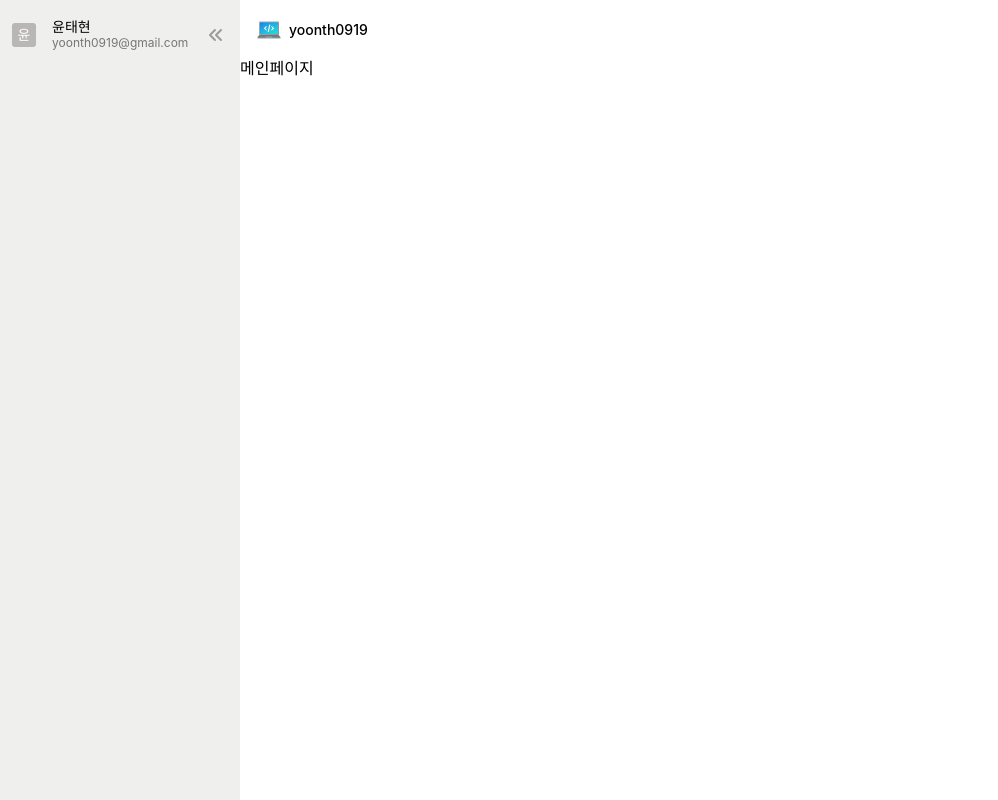
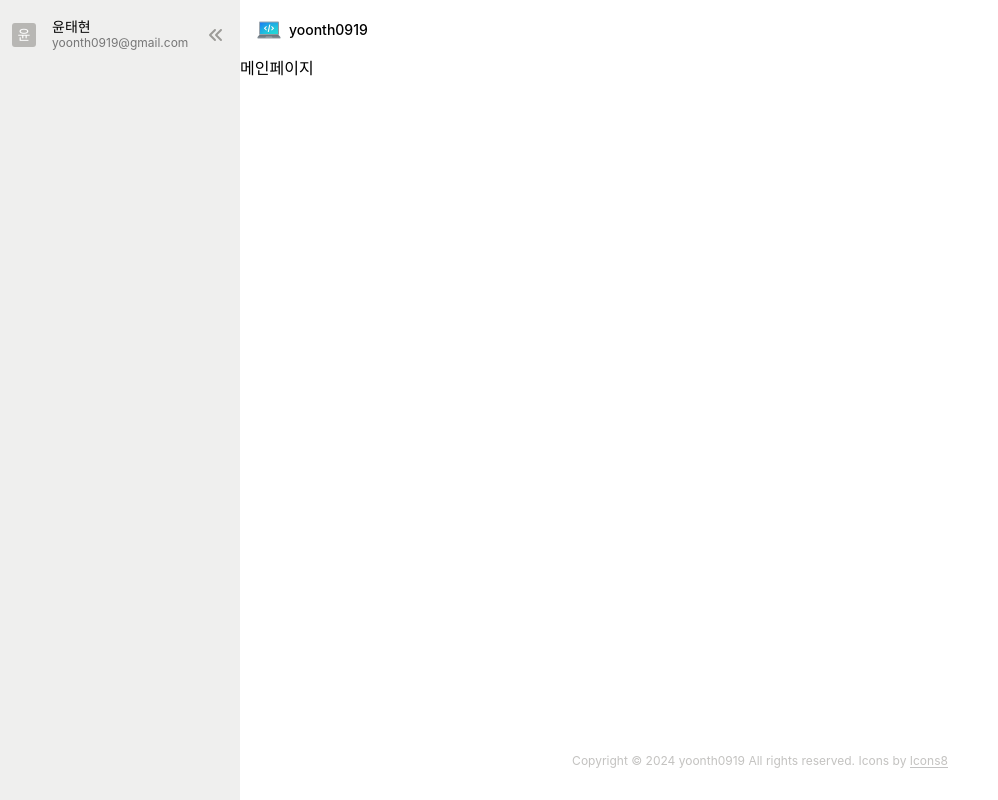
Before and after one commit to yoonth95/portfolio, a React (Vite) app: page / in a window 1280 px wide. Shown: the whole page, without its empty margins (0-998 px from the left). Built offline with nearby package versions, Linux system fonts and the light colour scheme.

Commit message:
Design: Footer 마크업 및 디자인

```diff
--- a/src/App.tsx
+++ b/src/App.tsx
@@ -1,5 +1,5 @@
 import { Outlet } from "react-router-dom";
-import { Sidebar, Header } from "@/components/layouts";
+import { Sidebar, Header, Footer } from "@/components/layouts";
 import { useSidebarStore } from "./stores";
 import styled from "styled-components";
 
@@ -18,6 +18,7 @@ function App() {
       <ContentContainer>
         <Header />
         <Outlet />
+        <Footer />
       </ContentContainer>
     </WebContainer>
   );
@@ -36,6 +37,8 @@ const SidebarContainer = styled.div<SidebarContainerProps>`
 `;
 
 const ContentContainer = styled.div`
+  display: flex;
+  flex-direction: column;
   flex-grow: 1;
   background-color: #fff;
   overflow-y: auto;
--- /dev/null
+++ b/src/components/layouts/footer/Footer.styled.ts
@@ -0,0 +1,14 @@
+import styled from "styled-components";
+
+export const FooterContainer = styled.footer`
+  display: flex;
+  justify-content: center;
+  margin-top: auto;
+  padding: 2rem;
+  font-size: 0.75rem;
+  color: var(--gray400-color);
+`;
+
+export const FooterLink = styled.a`
+  border-bottom: 1px solid rgba(26, 26, 26, 0.26);
+`;
--- /dev/null
+++ b/src/components/layouts/footer/Footer.tsx
@@ -0,0 +1,15 @@
+import React from "react";
+import * as F from "./Footer.styled";
+
+const Footer = () => {
+  return (
+    <F.FooterContainer>
+      Copyright © 2024 yoonth0919 All rights reserved. Icons by&nbsp;
+      <F.FooterLink href="https://icons8.com" target="_blank">
+        Icons8
+      </F.FooterLink>
+    </F.FooterContainer>
+  );
+};
+
+export default Footer;
--- a/src/components/layouts/index.ts
+++ b/src/components/layouts/index.ts
@@ -1,4 +1,5 @@
 import Sidebar from "./sidebar/Sidebar";
 import Header from "./header/Header";
+import Footer from "./footer/Footer";
 
-export { Sidebar, Header };
+export { Sidebar, Header, Footer };
```
